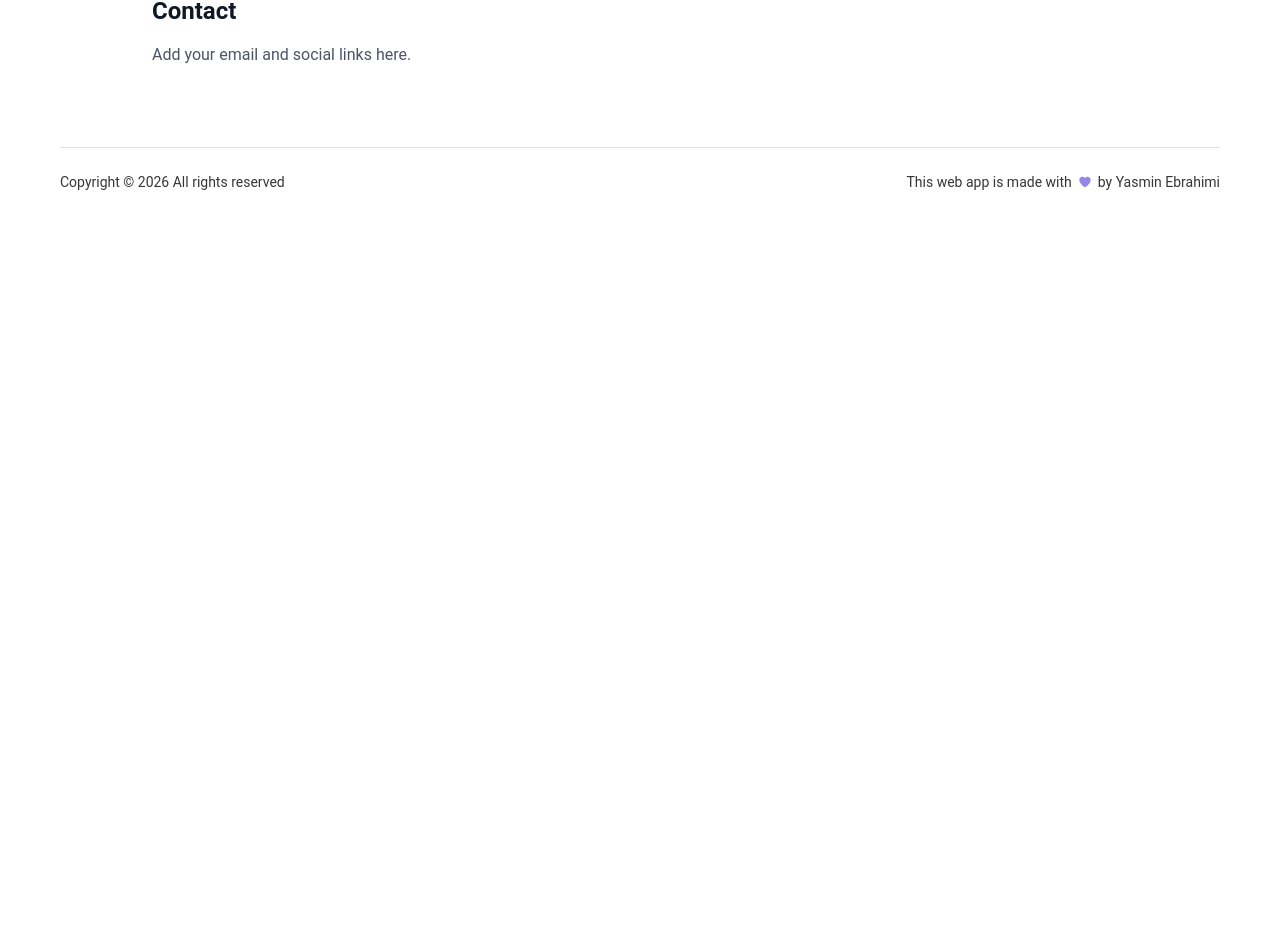
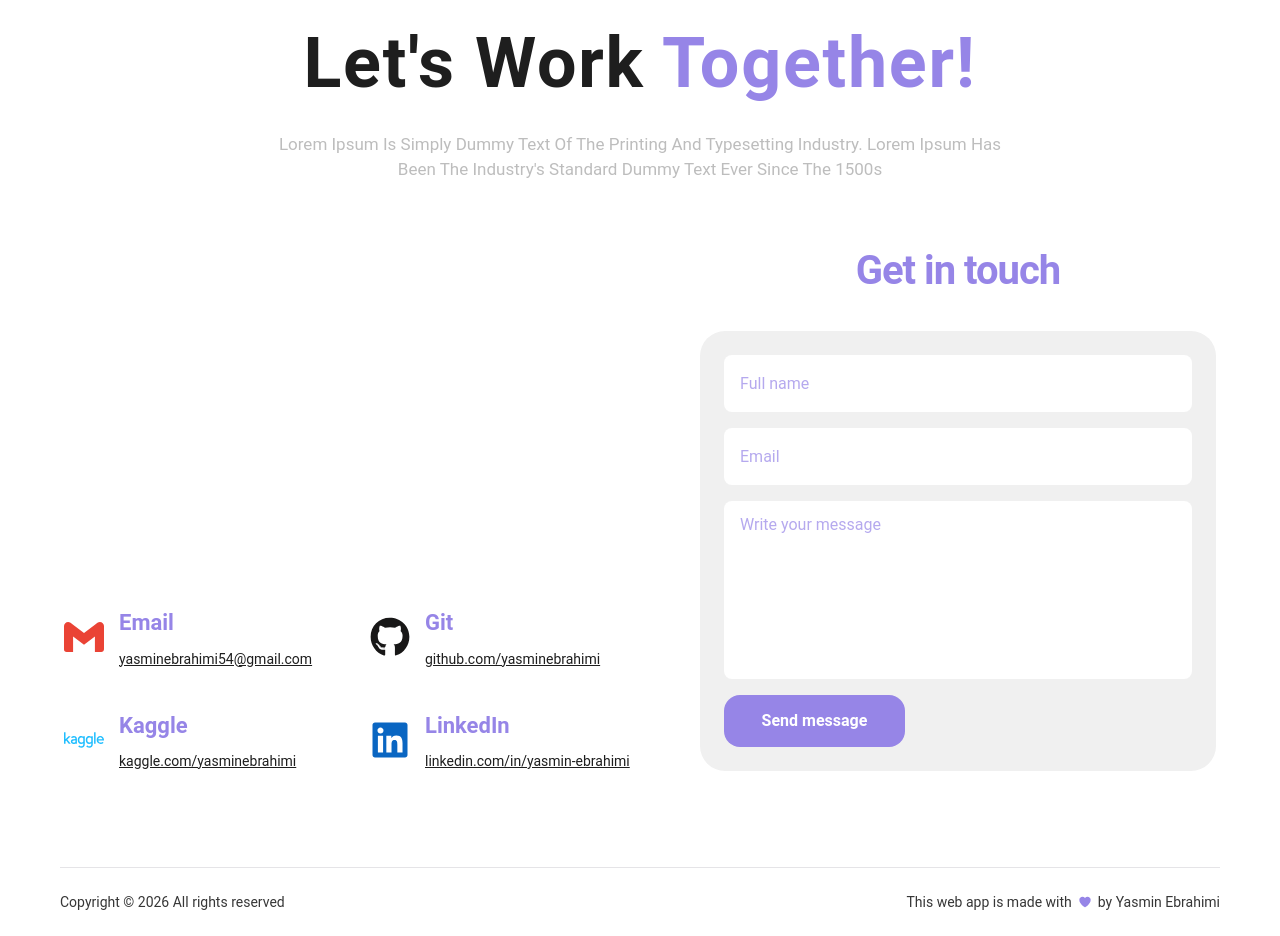
Before and after one commit to yasminebrahimi/yasmin_ebrahimi_portfolio, a React app: page / in a window 1280 px wide. Shown: the part 2738-3674 px from the top of the page. Before the commit the page ends 2954 px from the top, so only its background shows below. Built offline with nearby package versions, Linux system fonts and the light colour scheme; the HTML template or start-up script is replaced by a standard one.

Commit message:
Add Contact section with icons and email form

```diff
--- a/src/sections/Contact.jsx
+++ b/src/sections/Contact.jsx
@@ -1,13 +1,158 @@
-function Contact() {
+import { useState } from "react";
+
+import { FaGithub, FaLinkedin } from "react-icons/fa";
+import { SiKaggle, SiGmail } from "react-icons/si";
+
+const links = [
+  {
+    label: "Email",
+    value: "yasminebrahimi54@gmail.com",
+    href: "mailto:yasminebrahimi54@gmail.com",
+    icon: SiGmail,
+    color: "#EA4335",
+  },
+  {
+    label: "Git",
+    value: "github.com/yasminebrahimi",
+    href: "https://github.com/yasminebrahimi",
+    icon: FaGithub,
+    color: "#181717",
+  },
+  {
+    label: "Kaggle",
+    value: "kaggle.com/yasminebrahimi",
+    href: "https://www.kaggle.com/yasminebrahimi",
+    icon: SiKaggle,
+    color: "#20BEFF",
+  },
+  {
+    label: "LinkedIn",
+    value: "linkedin.com/in/yasmin-ebrahimi",
+    href: "https://linkedin.com/in/yasmin-ebrahimi",
+    icon: FaLinkedin,
+    color: "#0A66C2",
+  },
+];
+
+export default function Contact() {
+  const [form, setForm] = useState({
+    name: "",
+    email: "",
+    message: "",
+  });
+
+  const [sent, setSent] = useState(false);
+
+  function handleSubmit(e) {
+    e.preventDefault();
+
+    const subject = encodeURIComponent(`Portfolio contact from ${form.name}`);
+
+    const body = encodeURIComponent(
+      `${form.message}\n\n— ${form.name} (${form.email})`,
+    );
+
+    window.location.href = `mailto:yasmebrah54@gmail.com?subject=${subject}&body=${body}`;
+
+    setSent(true);
+  }
+
   return (
-    <section id="contact" className="mx-auto max-w-5xl px-6 py-20">
-      <h2 className="text-2xl font-bold text-gray-900">Contact</h2>
-      <p className="mt-4 text-gray-600">
-        {/* TODO: replace with your contact details/links */}
-        Add your email and social links here.
-      </p>
+    <section
+      id="contact"
+      className="mx-auto flex w-full max-w-290 flex-col items-center gap-16 px-6 py-24 lg:px-0"
+    >
+      <div className="flex flex-col items-center gap-4 text-center">
+        <h2 className="text-[32px] font-bold capitalize tracking-wide sm:text-[48px] lg:text-[70px]">
+          Let&apos;s work <span className="text-brand">together!</span>
+        </h2>
+
+        <p className="max-w-191 text-base capitalize text-muted sm:text-[17px]">
+          Lorem Ipsum is simply dummy text of the printing and typesetting
+          industry. Lorem Ipsum has been the industry's standard dummy text ever
+          since the 1500s
+        </p>
+      </div>
+
+      <div className="flex w-full flex-col items-center gap-16 lg:flex-row lg:items-end lg:justify-center">
+        <div className="grid w-full max-w-143 grid-cols-1 gap-x-10 gap-y-10 sm:grid-cols-2">
+          {links.map((l) => {
+            const Icon = l.icon;
+
+            return (
+              <a
+                key={l.label}
+                href={l.href}
+                target={l.label === "Email" ? undefined : "_blank"}
+                rel={l.label === "Email" ? undefined : "noreferrer"}
+                className="flex items-center gap-3.75"
+              >
+                <Icon size={40} color={l.color} className="shrink-0" />
+
+                <div className="flex flex-col items-start gap-2">
+                  <span className="text-lg font-bold text-brand sm:text-[22px]">
+                    {l.label}
+                  </span>
+
+                  <span className="text-sm text-ink underline">{l.value}</span>
+                </div>
+              </a>
+            );
+          })}
+        </div>
+
+        <div className="flex w-full max-w-129 flex-col items-center gap-9">
+          <h3 className="text-3xl font-bold tracking-tight text-brand sm:text-[40px]">
+            Get in touch
+          </h3>
+
+          <form
+            onSubmit={handleSubmit}
+            className="flex w-full flex-col gap-4 rounded-[25px] bg-panel p-6"
+          >
+            <input
+              required
+              type="text"
+              placeholder="Full name"
+              value={form.name}
+              onChange={(e) => setForm({ ...form, name: e.target.value })}
+              className="h-14.25 rounded-lg bg-white px-4 text-brand placeholder:text-brand/70 focus:outline-none focus:ring-2 focus:ring-brand"
+            />
+
+            <input
+              required
+              type="email"
+              placeholder="Email"
+              value={form.email}
+              onChange={(e) => setForm({ ...form, email: e.target.value })}
+              className="h-14.25 rounded-lg bg-white px-4 text-brand placeholder:text-brand/70 focus:outline-none focus:ring-2 focus:ring-brand"
+            />
+
+            <textarea
+              required
+              placeholder="Write your message"
+              rows={5}
+              value={form.message}
+              onChange={(e) => setForm({ ...form, message: e.target.value })}
+              className="h-44.5 resize-none rounded-lg bg-white px-4 py-3 text-brand placeholder:text-brand/70 focus:outline-none focus:ring-2 focus:ring-brand"
+            />
+
+            <button
+              type="submit"
+              className="w-45.25 rounded-2xl bg-brand py-3.5 font-bold text-white transition hover:bg-brand-dark"
+            >
+              Send message
+            </button>
+
+            {sent && (
+              <p className="text-sm text-brand">
+                Thanks! Your email app should have opened — feel free to send it
+                over.
+              </p>
+            )}
+          </form>
+        </div>
+      </div>
     </section>
   );
 }
-
-export default Contact;
```
